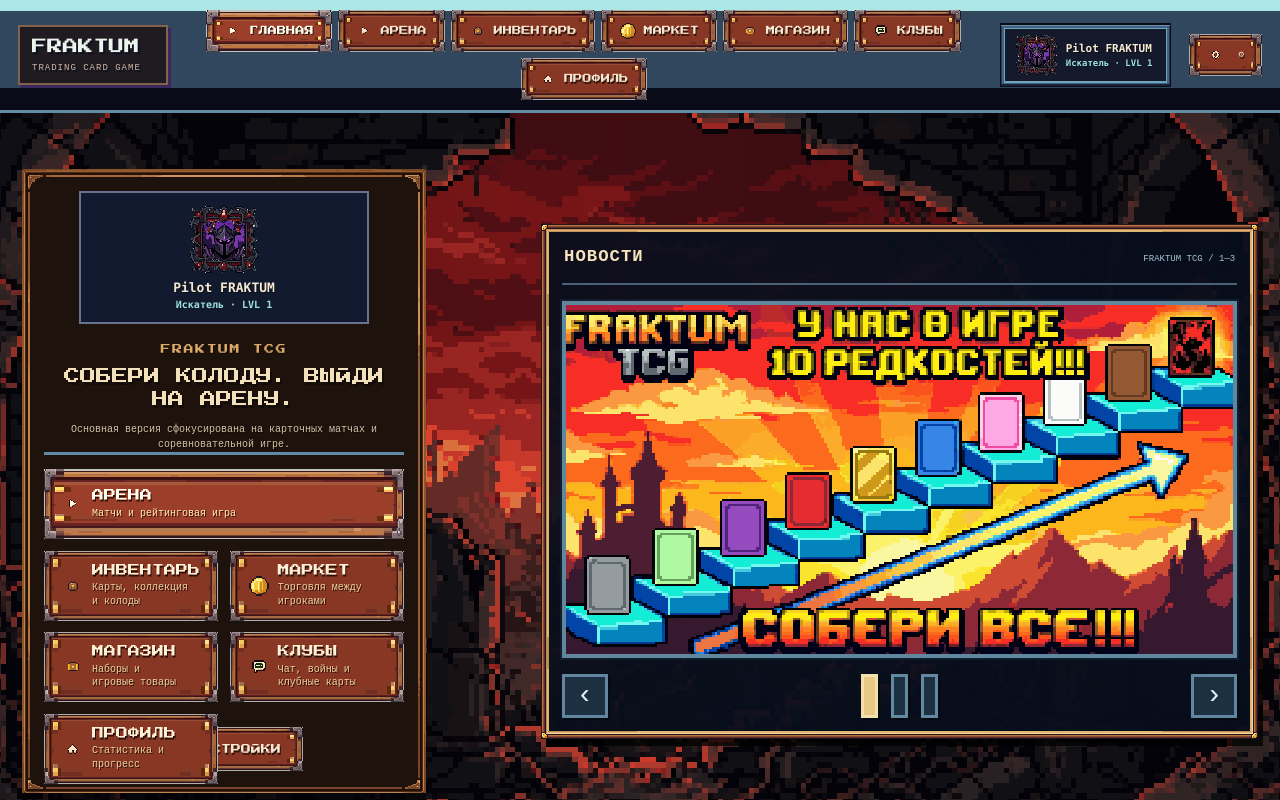
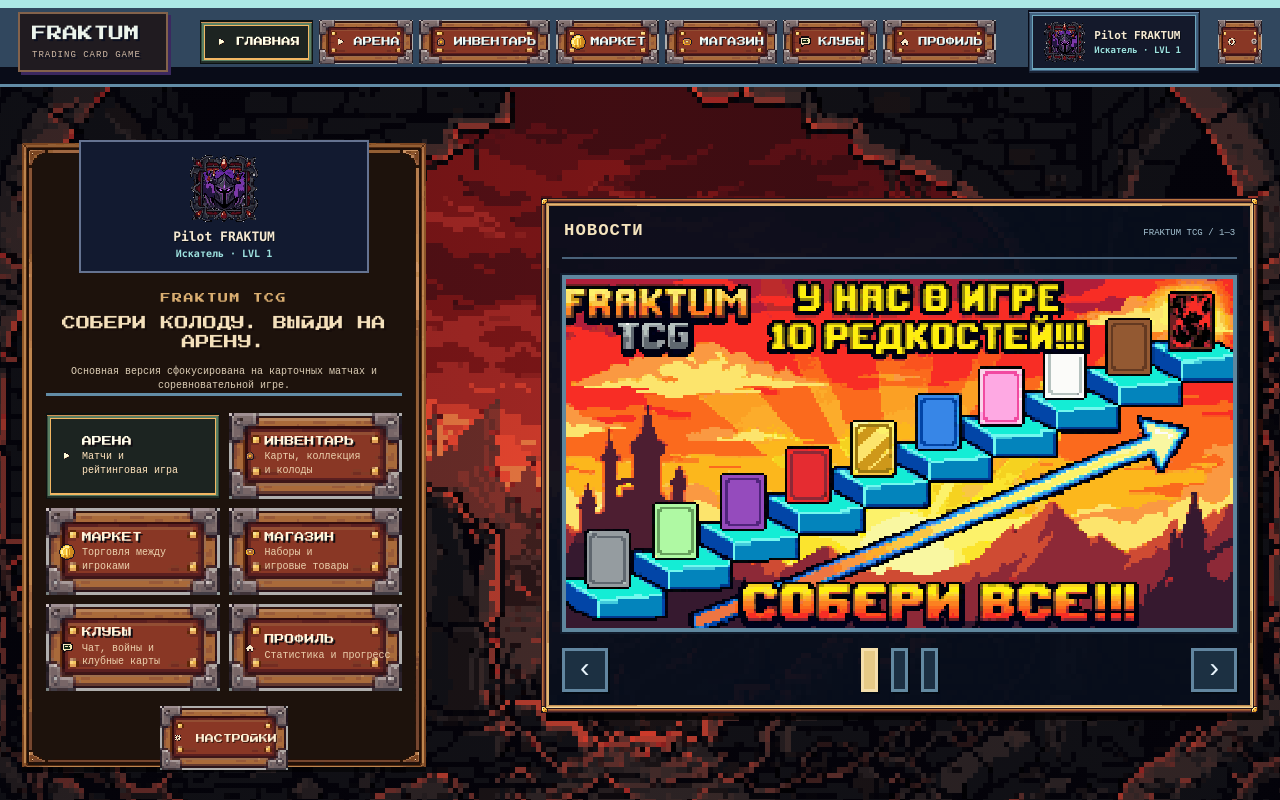
Before and after one commit to sonor71/Fraktum-tcg-alfa, a React (Vite) app: page /#/ in a window 1280 px wide. Built offline with nearby package versions, Linux system fonts and the light colour scheme; no server answers.

Commit message:
Fix home menu button sprite proportions (2:1), use 3x2 grid and true pressed-state texture

```diff
--- a/src/ui/fraktum-menu-texture-v4.css
+++ b/src/ui/fraktum-menu-texture-v4.css
@@ -1,171 +1,212 @@
-/* FRAKTUM TCG — original pixel menu textures from supplied archive.
-   panel.png = left menu frame; button.png = idle; button-pressed.png = pointer down.
-   Nine-slice images preserve their pixel corners while resizing. */
+/* FRAKTUM TCG — menu artwork from supplied PNGs.
+   SOURCE GEOMETRY: the button is 64x32 (2:1). UI elements are 2:1,
+   not artificially sized to fill expanding grid rows.
+   panel.png is a 9-slice panel, button.png = idle, button-pressed.png = held. */
 :root {
   --fr-menu-panel-art: url('/ui/fraktum/menu/ui/panel.png');
   --fr-menu-button-idle: url('/ui/fraktum/menu/ui/button.png');
   --fr-menu-button-down: url('/ui/fraktum/menu/ui/button-pressed.png');
 }
-
-/* Replace the old blue/teal menu frame, not the layout measurements from v3. */
 #root .coreMenuRoot--homeV2 .coreMenuPanel {
-  border: 10px solid transparent !important;
+  border: 12px solid transparent !important;
   border-image-source: var(--fr-menu-panel-art) !important;
   border-image-slice: 10 fill !important;
-  border-image-width: 10px !important;
-  border-image-repeat: stretch !important;
-  background: transparent !important;
-  background-image: none !important;
-  background-color: transparent !important;
-  border-radius: 0 !important;
-  box-shadow: 0 7px 0 rgba(0,0,0,.55) !important;
-  color: #f6e9ce !important;
-  padding: clamp(12px, .9vw, 18px) !important;
-}
-
-#root .coreMenuRoot--homeV2 .coreMenuHeading {
-  background: transparent !important;
-  background-image: none !important;
-}
-#root .coreMenuRoot--homeV2 .coreMenuHeading h1 {
-  color: #f3e1bb !important;
-  text-shadow: 2px 3px #120b08 !important;
-}
-#root .coreMenuRoot--homeV2 .coreMenuHeading p {
-  color: #dca967 !important;
-  text-shadow: 1px 1px #140b08 !important;
-}
-#root .coreMenuRoot--homeV2 .coreMenuHeading > span {
-  color: #d6c3a7 !important;
-  text-shadow: 1px 1px #140b08 !important;
-}
-
-/* Use real border-image, rather than ::before: the latter is the icon sprite. */
-#root .coreMenuRoot--homeV2 .coreMenuAction,
-#root .coreMenuRoot--homeV2 .coreMenuSettings,
-#root .coreShellHeader .coreNavButton,
-#root .coreShellHeader .coreSettings {
-  border: 8px solid transparent !important;
-  border-image-source: var(--fr-menu-button-idle) !important;
-  border-image-slice: 9 10 9 10 fill !important;
-  border-image-width: 8px 10px !important;
+  border-image-width: 12px !important;
   border-image-repeat: stretch !important;
   border-radius: 0 !important;
   background: transparent !important;
   background-image: none !important;
   background-color: transparent !important;
+  box-shadow: 0 5px 0 rgba(0,0,0,.5) !important;
+  image-rendering: pixelated !important;
+  padding: 12px !important;
+  justify-content: center;
+  color: #f5e6cb !important;
+}
+#root .coreMenuRoot--homeV2 .coreMenuHeading {
+  flex: 0 0 auto;
+  margin-bottom: clamp(12px,1.3vw,20px) !important;
+  background: transparent !important;
+  background-image: none !important;
+}
+#root .coreMenuRoot--homeV2 .coreMenuHeading h1 {
+  color: #f4e0bb !important;
+  font-size: clamp(14px,1.1vw,20px) !important;
+  line-height: 1.4 !important;
+  text-shadow: 2px 2px 0 #160c09 !important;
+}
+#root .coreMenuRoot--homeV2 .coreMenuHeading p { color: #daae71 !important; }
+#root .coreMenuRoot--homeV2 .coreMenuHeading > span {
+  color: #ddceb6 !important;
+  font-size: clamp(10px,.68vw,12px) !important;
+  line-height: 1.4 !important;
+}
+
+/* Six equal-width cards, three rows. No full-width Arena stretching. */
+#root .coreMenuRoot--homeV2 .coreMenuGrid {
+  display: grid !important;
+  flex: 0 0 auto !important;
+  grid-template-columns: repeat(2,minmax(0,1fr)) !important;
+  grid-template-rows: repeat(3,auto) !important;
+  grid-auto-flow: row !important;
+  align-content: center !important;
+  gap: clamp(9px,.65vw,13px) !important;
+  width: 100%;
+  min-height: 0 !important;
+}
+#root .coreMenuRoot--homeV2 .coreMenuAction,
+#root .coreMenuRoot--homeV2 .coreMenuSettings {
+  position: relative;
+  box-sizing: border-box;
+  display: grid !important;
+  align-content: center !important;
+  align-items: center !important;
+  grid-template-columns: 20px minmax(0,1fr);
+  grid-template-rows: auto auto;
+  column-gap: 5px !important;
+  row-gap: 2px !important;
+  width: 100%;
+  height: auto !important;
+  min-height: 0 !important;
+  max-height: none !important;
+  aspect-ratio: 2 / 1;
+  padding: 9px 11px !important;
+  border: 0 !important;
+  border-image: none !important;
+  border-radius: 0 !important;
+  background: transparent var(--fr-menu-button-idle) center / 100% 100% no-repeat !important;
   box-shadow: none !important;
-  color: #f5e9d3 !important;
-  text-shadow: 1px 2px #2b1009 !important;
+  color: #fff0d4 !important;
+  text-shadow: 1px 1px 0 #3c1c12 !important;
+  image-rendering: pixelated !important;
+  transform: none !important;
   filter: none !important;
+  transition: transform 100ms steps(2,end),filter 100ms linear !important;
+  cursor: pointer;
+}
+#root .coreMenuRoot--homeV2 .coreMenuAction.is-primary {
+  grid-column: auto !important;
+  min-height: 0 !important;
+  filter: brightness(1.09) !important;
+}
+#root .coreMenuRoot--homeV2 .coreMenuAction[data-icon]::before {
+  position: relative !important;
+  display: block !important;
+  grid-column: 1 !important;
+  grid-row: 1 / 3 !important;
+  justify-self: center;
+  align-self: center;
+  width: 18px !important;
+  height: 18px !important;
+  margin: 0 !important;
+  padding: 0 !important;
+  border: 0 !important;
   transform: none !important;
-  transition: transform 110ms steps(2, end), filter 110ms linear !important;
+  filter: none !important;
+  background-color: transparent !important;
   image-rendering: pixelated !important;
 }
-
-/* Current menu item remains highlighted without looking permanently pressed. */
-#root .coreMenuRoot--homeV2 .coreMenuAction.is-primary,
-#root .coreShellHeader .coreNavButton.is-active {
-  border-image-source: var(--fr-menu-button-idle) !important;
-  filter: brightness(1.13) !important;
-}
-#root .coreMenuRoot--homeV2 .coreMenuAction:hover:not(:disabled),
-#root .coreMenuRoot--homeV2 .coreMenuSettings:hover:not(:disabled),
-#root .coreShellHeader .coreNavButton:hover:not(:disabled),
-#root .coreShellHeader .coreSettings:hover:not(:disabled) {
-  border-image-source: var(--fr-menu-button-idle) !important;
-  transform: translateY(-1px) !important;
-  filter: brightness(1.12) !important;
-}
-
-/* Second texture is shown on press/touch down; the entire button sinks 2px. */
-#root .coreMenuRoot--homeV2 .coreMenuAction:active:not(:disabled),
-#root .coreMenuRoot--homeV2 .coreMenuSettings:active:not(:disabled),
-#root .coreShellHeader .coreNavButton:active:not(:disabled),
-#root .coreShellHeader .coreSettings:active:not(:disabled) {
-  border-image-source: var(--fr-menu-button-down) !important;
-  transform: translateY(2px) !important;
-  filter: brightness(.96) !important;
-}
-
-#root .coreMenuRoot--homeV2 .coreMenuAction:focus-visible,
-#root .coreMenuRoot--homeV2 .coreMenuSettings:focus-visible,
-#root .coreShellHeader .coreNavButton:focus-visible,
-#root .coreShellHeader .coreSettings:focus-visible {
-  outline: 2px solid #f7da91 !important;
-  outline-offset: 3px !important;
-}
-
-/* Icon at left, title and description in a stable 2-row text column. */
-#root .coreMenuRoot--homeV2 .coreMenuAction {
-  display: grid;
-  grid-template-columns: 24px minmax(0, 1fr);
-  grid-template-rows: auto auto;
-  justify-content: start;
-  align-content: center;
-  align-items: center;
-  column-gap: 7px;
-  row-gap: 3px;
-  min-height: 70px !important;
-  padding: 7px 9px !important;
-  overflow: visible;
-  text-align: left;
-}
-#root .coreMenuRoot--homeV2 .coreMenuAction::before {
-  grid-column: 1;
-  grid-row: 1 / 3;
-  display: block !important;
-  align-self: center;
-  justify-self: center;
-  width: 22px !important;
-  height: 22px !important;
+#root .coreMenuRoot--homeV2 .coreMenuAction strong {
+  display: block;
+  grid-column: 2 !important;
+  grid-row: 1 !important;
   margin: 0 !important;
-  border: 0 !important;
-  filter: none !important;
-}
-#root .coreMenuRoot--homeV2 .coreMenuAction strong {
-  grid-column: 2;
-  grid-row: 1;
-  display: block;
-  margin: 0;
-  color: #fff0d6 !important;
-  text-shadow: 1px 2px #2b1009 !important;
-  line-height: 1.3 !important;
+  color: #fff4da !important;
+  font-size: clamp(10px,.72vw,14px) !important;
+  line-height: 1.35 !important;
+  overflow-wrap: anywhere;
 }
 #root .coreMenuRoot--homeV2 .coreMenuAction > span {
-  grid-column: 2;
-  grid-row: 2;
   display: block;
+  grid-column: 2 !important;
+  grid-row: 2 !important;
   margin: 0 !important;
-  color: #f0d1a0 !important;
-  text-shadow: 1px 1px #2b1009 !important;
+  color: #edd3af !important;
+  font-size: clamp(10px,.67vw,12px) !important;
   line-height: 1.35 !important;
   overflow-wrap: anywhere;
 }
 #root .coreMenuRoot--homeV2 .coreMenuSettings {
-  display: inline-flex;
-  flex: 0 0 auto;
+  display: flex !important;
+  flex: 0 0 auto !important;
+  align-self: center;
   align-items: center;
   justify-content: center;
-  align-self: center;
-  min-height: 42px !important;
-  padding: 5px 14px !important;
+  width: clamp(120px,10vw,160px) !important;
+  aspect-ratio: 2 / 1;
+  margin: clamp(12px,1.2vw,22px) auto 0 !important;
+  padding: 8px 12px !important;
+  font-size: clamp(9px,.68vw,12px) !important;
+  text-align: center;
+}
+#root .coreMenuRoot--homeV2 .coreMenuSettings::before {
+  width: 14px !important;
+  height: 14px !important;
+  flex: none;
 }
 
-/* All header buttons, including settings, share the same pressed art. */
+/* The second real PNG is used while mouse/touch/keyboard presses the button. */
+#root .coreMenuRoot--homeV2 .coreMenuAction:hover:not(:disabled),
+#root .coreMenuRoot--homeV2 .coreMenuSettings:hover:not(:disabled) {
+  background-image: var(--fr-menu-button-idle) !important;
+  transform: translateY(-1px) !important;
+  filter: brightness(1.10) !important;
+}
+#root .coreMenuRoot--homeV2 .coreMenuAction:active:not(:disabled),
+#root .coreMenuRoot--homeV2 .coreMenuSettings:active:not(:disabled) {
+  background-image: var(--fr-menu-button-down) !important;
+  transform: translateY(2px) !important;
+  filter: brightness(.98) !important;
+}
+#root .coreMenuRoot--homeV2 .coreMenuAction:focus-visible,
+#root .coreMenuRoot--homeV2 .coreMenuSettings:focus-visible {
+  outline: 2px solid #f4d691 !important;
+  outline-offset: 2px !important;
+}
+
+/* Header controls use the same sprite pair without bulky nine-slice borders. */
 #root .coreShellHeader .coreNavButton,
 #root .coreShellHeader .coreSettings {
-  min-height: 40px !important;
-  padding: 4px 10px !important;
-  white-space: nowrap;
+  display: inline-flex;
+  align-items: center;
+  justify-content: center;
+  gap: 4px;
+  min-width: 88px !important;
+  width: auto;
+  min-height: 44px !important;
+  height: 44px !important;
+  padding: 5px 13px !important;
+  border: 0 !important;
+  border-image: none !important;
+  border-radius: 0 !important;
+  background: transparent var(--fr-menu-button-idle) center / 100% 100% no-repeat !important;
+  box-shadow: none !important;
+  transform: none !important;
+  filter: none !important;
+  transition: transform 100ms steps(2,end),filter 100ms linear !important;
+  image-rendering: pixelated !important;
 }
-#root .coreShellHeader .coreNavButton::before,
-#root .coreShellHeader .coreSettings::before {
-  flex: none;
-  image-rendering: pixelated;
+#root .coreShellHeader .coreSettings {
+  min-width: 44px !important;
+  width: 44px !important;
+  padding: 4px !important;
+}
+#root .coreShellHeader .coreNavButton.is-active,
+#root .coreShellHeader .coreSettings.is-active { filter: brightness(1.10) !important; }
+#root .coreShellHeader .coreNavButton:hover:not(:disabled),
+#root .coreShellHeader .coreSettings:hover:not(:disabled) {
+  background-image: var(--fr-menu-button-idle) !important;
+  transform: translateY(-1px) !important;
+  filter: brightness(1.10) !important;
+}
+#root .coreShellHeader .coreNavButton:active:not(:disabled),
+#root .coreShellHeader .coreSettings:active:not(:disabled) {
+  background-image: var(--fr-menu-button-down) !important;
+  transform: translateY(2px) !important;
+  filter: brightness(.98) !important;
 }
 
-/* Preload the second state to avoid a flash on the first click. */
+/* Preload the second state before first press. */
 #root .coreMenuRoot--homeV2::after {
   content: "";
   position: absolute;
@@ -173,15 +214,32 @@
   height: 0;
   visibility: hidden;
   pointer-events: none;
-  background-image: var(--fr-menu-button-idle), var(--fr-menu-button-down);
+  background-image: var(--fr-menu-button-idle),var(--fr-menu-button-down);
 }
+
+/* Preserve source proportions on tablet and phone as well. */
 @media (max-width: 1050px) {
-  #root .coreMenuRoot--homeV2 .coreMenuAction { min-height: 84px !important; }
+  #root .coreMenuRoot--homeV2 .coreMenuGrid {
+    grid-template-columns: repeat(2,minmax(0,1fr)) !important;
+    grid-template-rows: repeat(3,auto) !important;
+  }
+  #root .coreMenuRoot--homeV2 .coreMenuAction { min-height: 0 !important; }
 }
-@media (max-width: 700px) {
-  #root .coreMenuRoot--homeV2 .coreMenuAction { min-height: 76px !important; }
-  #root .coreMenuRoot--homeV2 .coreMenuAction strong { font-size: 12px !important; }
-  #root .coreMenuRoot--homeV2 .coreMenuAction > span { font-size: 12px !important; }
+@media (max-width: 480px) {
+  #root .coreMenuRoot--homeV2 .coreMenuPanel { padding: 10px !important; }
+  #root .coreMenuRoot--homeV2 .coreMenuGrid { gap: 6px !important; }
+  #root .coreMenuRoot--homeV2 .coreMenuAction {
+    padding: 5px 6px !important;
+    grid-template-columns: 14px minmax(0,1fr) !important;
+    column-gap: 3px !important;
+  }
+  #root .coreMenuRoot--homeV2 .coreMenuAction[data-icon]::before {
+    width: 13px !important;
+    height: 13px !important;
+  }
+  #root .coreMenuRoot--homeV2 .coreMenuAction strong { font-size: 9px !important; }
+  #root .coreMenuRoot--homeV2 .coreMenuAction > span { font-size: 10px !important; }
+  #root .coreMenuRoot--homeV2 .coreMenuSettings { width: 132px !important; }
 }
 @media (prefers-reduced-motion: reduce) {
   #root .coreMenuRoot--homeV2 .coreMenuAction,
```
